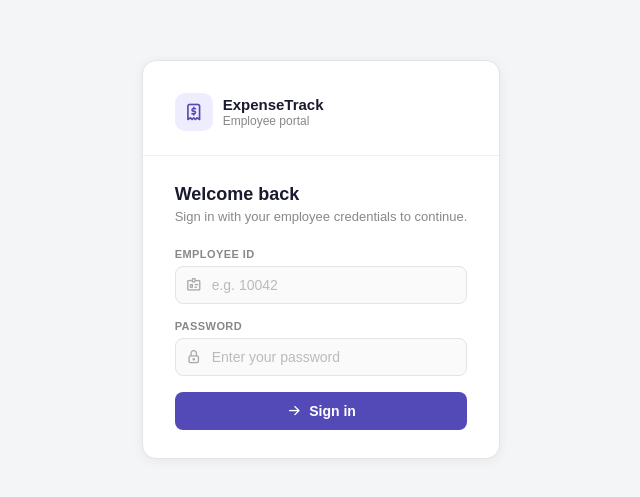
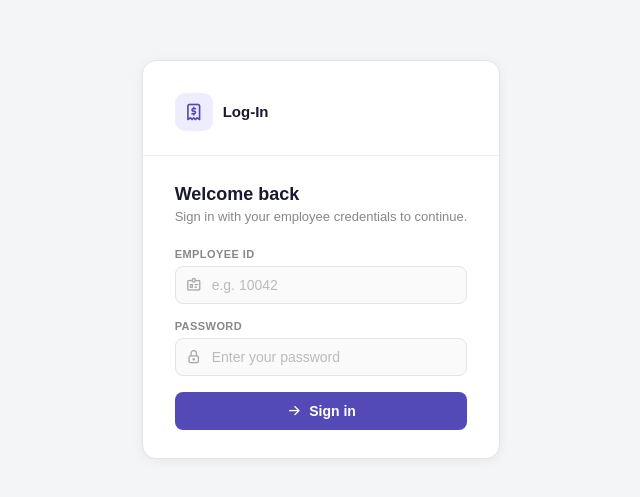
Before and after one commit to sreeh7391-tech/project, a website: page public/index.html in a window 1280 px wide. Shown: the part 141-638 px from the top of the page, without its empty margins (319-959 px from the left). Drawn offline with Linux system fonts and the light colour scheme.

Commit message:
minor fix

```diff
--- a/public/index.html
+++ b/public/index.html
@@ -206,8 +206,8 @@
                 <div class="em-logo">
                     <div class="em-logo-icon"><i class="ti ti-receipt-2"></i></div>
                     <div>
-                        <div class="em-logo-name">ExpenseTrack</div>
-                        <div class="em-logo-sub">Employee portal</div>
+                        <div class="em-logo-name">Log-In</div>
+                        <div class="em-logo-sub"></div>
                     </div>
                 </div>
                 <div class="em-divider"></div>
```
